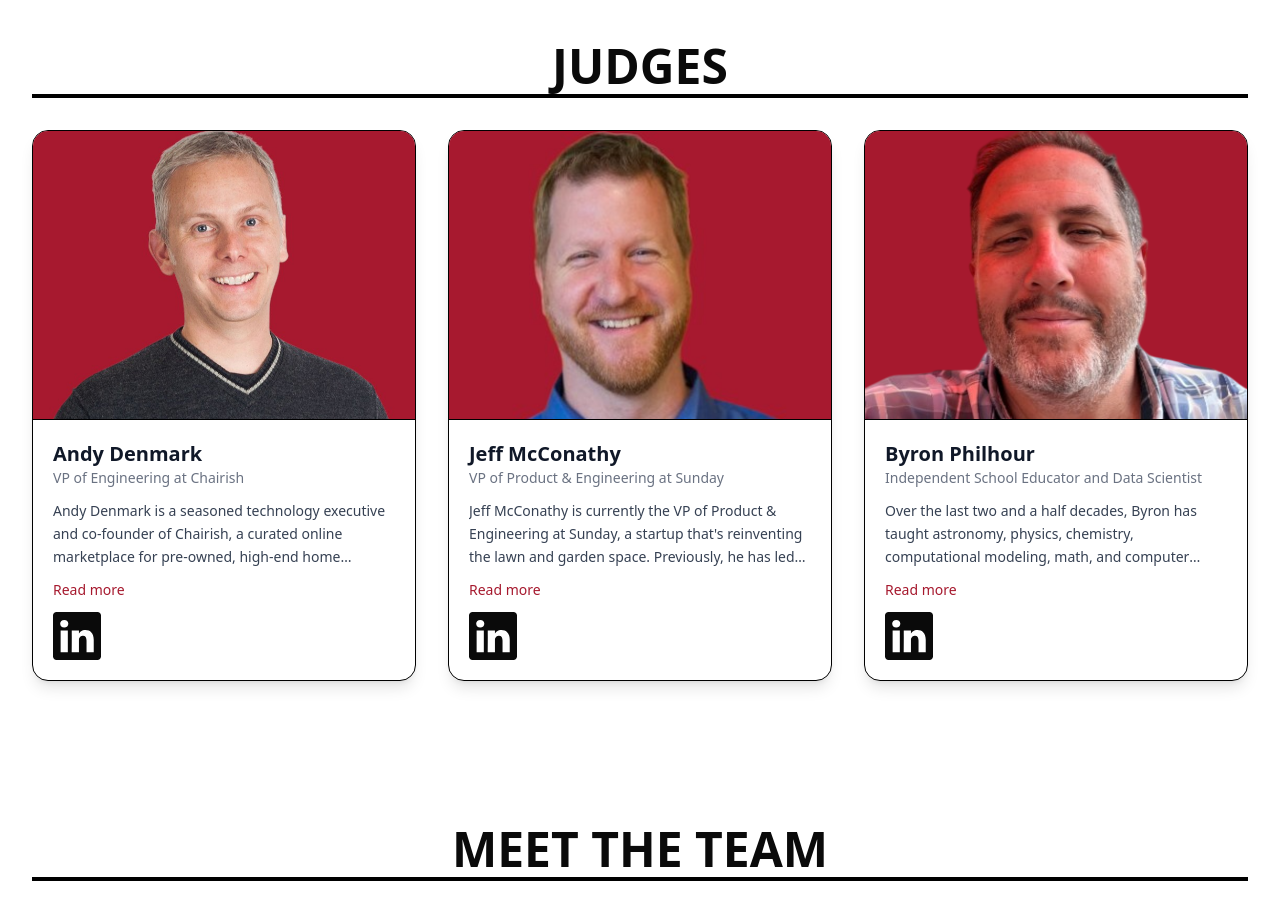
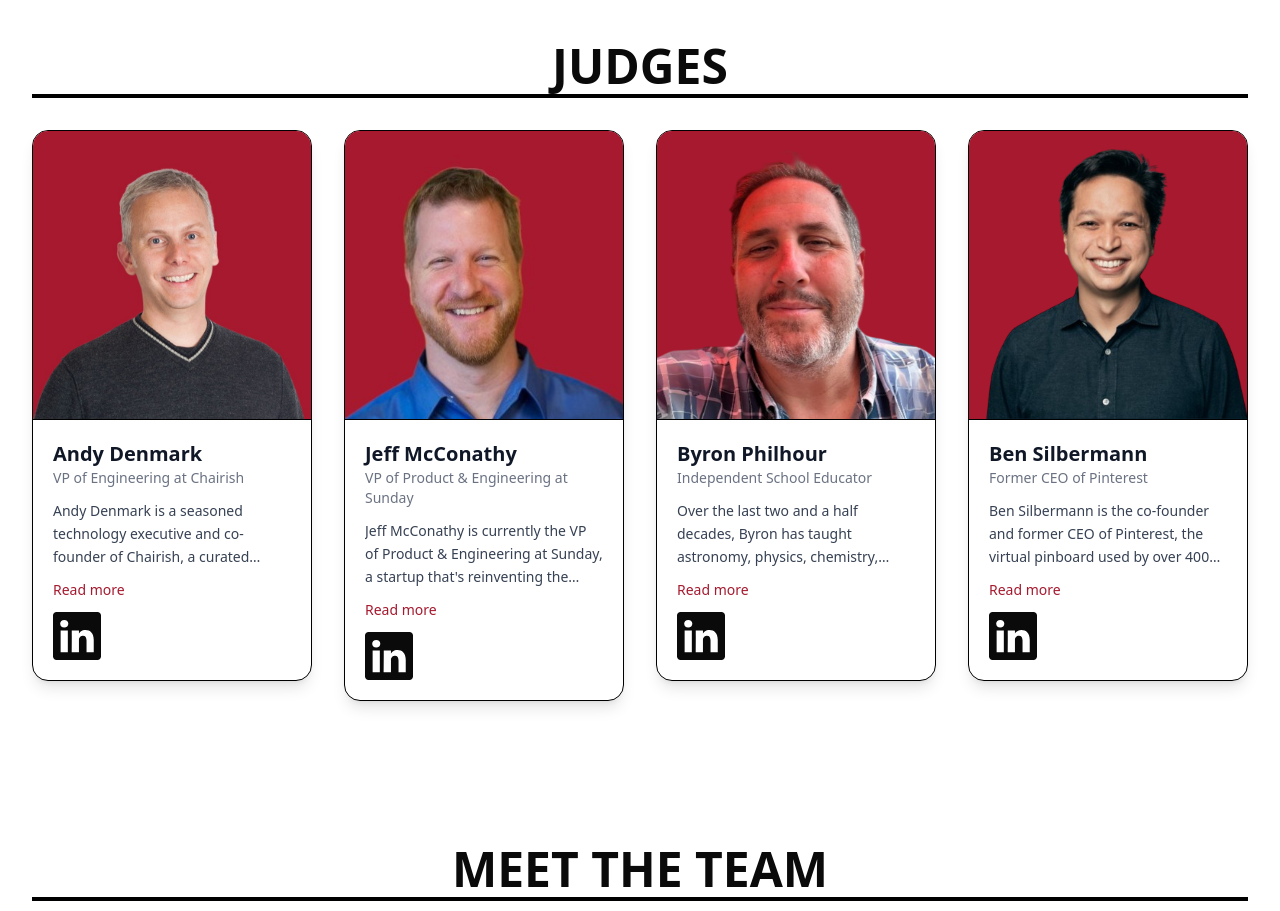
Before and after one commit to jacob-s-codes/uhshacks, a Next.js app: page / in a window 1280 px wide. Shown: the part 5220-6131 px from the top of the page. Built offline with nearby package versions, Linux system fonts and the light colour scheme.

Commit message:
added ben silbermann to website

```diff
--- a/src/app/HomeClient.tsx
+++ b/src/app/HomeClient.tsx
@@ -352,7 +352,7 @@ const HomeClient = () => {
           <hr className='mb-8 mt-1 border-2 border-black' />
 
           {/* Option 1: Use items-start to align cards to top */}
-          <div className='grid grid-cols-1 xl:grid-cols-3 lg:grid-cols-2 gap-y-12 gap-x-8 place-items-center items-start'>
+          <div className='grid grid-cols-1 xl:grid-cols-4 lg:grid-cols-2 gap-y-12 gap-x-8 place-items-center items-start'>
             <Judges
               name="Andy Denmark"
               bio1="Andy Denmark is a seasoned technology executive and co-founder of Chairish, a curated online marketplace for pre-owned, high-end home furnishings. Since helping launch the company in February 2013, he has served as its CTO, driving innovation and overseeing the platform's technical development, security, and server operations. Chairish was acquired by Auction Technology Group in 2025." bio2="With over two decades of industry experience, Andy previously co-founded TripIt (acquired by Concur Technologies in 2011), a first of its kind online travel itinerary organizer, and held senior engineering roles at SAP/Concur and Opsware/Loudcloud." bio3="He holds both a Masters in Computer Science and a Bachelors in Electrical Engineering from the Columbia University School of Engineering and Applied Science. He is based in the San Francisco Bay Area."
@@ -372,7 +372,14 @@ const HomeClient = () => {
               bio1="Over the last two and a half decades, Byron has taught astronomy, physics, chemistry, computational modeling, math, and computer science to students of all ages and backgrounds. His day job is in independent school education, where he aligns with progressive / constructivist and humanist movements, understanding that human beings are capable of explosive, self-directed, experiential learning once obstacles to their well-being are removed." bio2="Byron earned his undergraduate degree from U.C. Berkeley and his Ph.D. in physics from the California Institute of Technology with a focus on observational cosmology. He's spent a lifetime tinkering with code, AI and data visualization." bio3="His company, Data Second, offers novel computational visualizations and models to clients at the intersection of data science and human relationships, including in education, politics, and in nonprofit and private sectors."
               link="https://www.linkedin.com/in/bphilhour/"
               image="/people/byronpic.png"
-              title="Independent School Educator and Data Scientist"
+              title="Independent School Educator"
+            />
+            <Judges
+              name="Ben Silbermann"
+              bio1="Ben Silbermann is the co-founder and former CEO of Pinterest, the virtual pinboard used by over 400 million people worldwide." bio2="Graduating from Yale with a degree in political science, Mr. Silbermann started his career at Google before launching Pinterest in 2010, turning a childhood passion into one of the most influential tech companies of the past decade. Mr. Silbermann has been praised for his product vision and emphasis on design, particularly user experience; he helped shape how people discover and share inspiration online." bio3="After stepping down as CEO in 2022, Mr. Silbermann has focused on new ventures and philanthropy. Currently, he serves as chair of the board of directors of Pinterest and is based in San Francisco."
+              link="https://www.linkedin.com/in/silbermann/"
+              image="/people/bensilbermann.png"
+              title="Former CEO of Pinterest"
             />
           </div>
         </div>
```
Also changed, not shown: public/people/bensilbermann.png (added).
